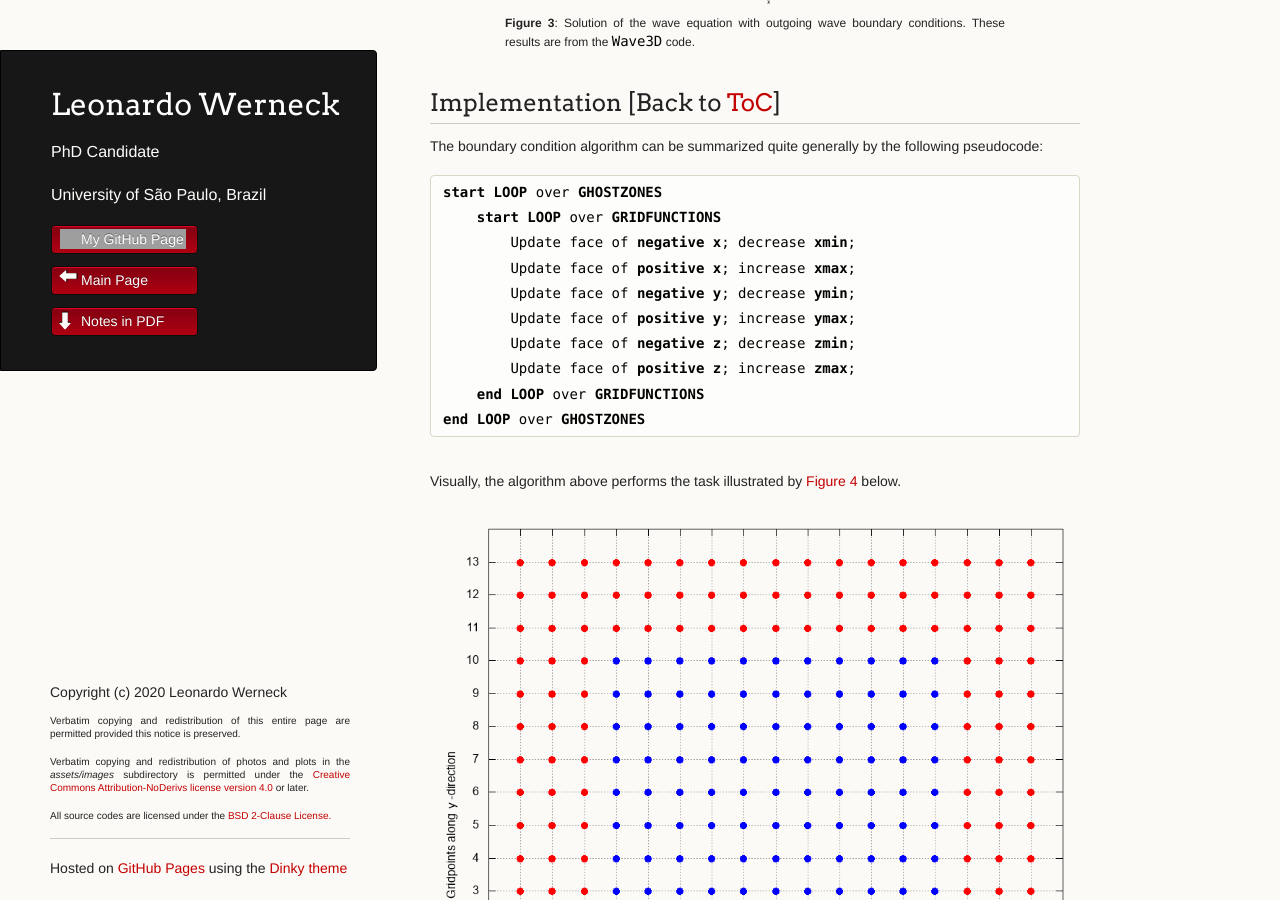
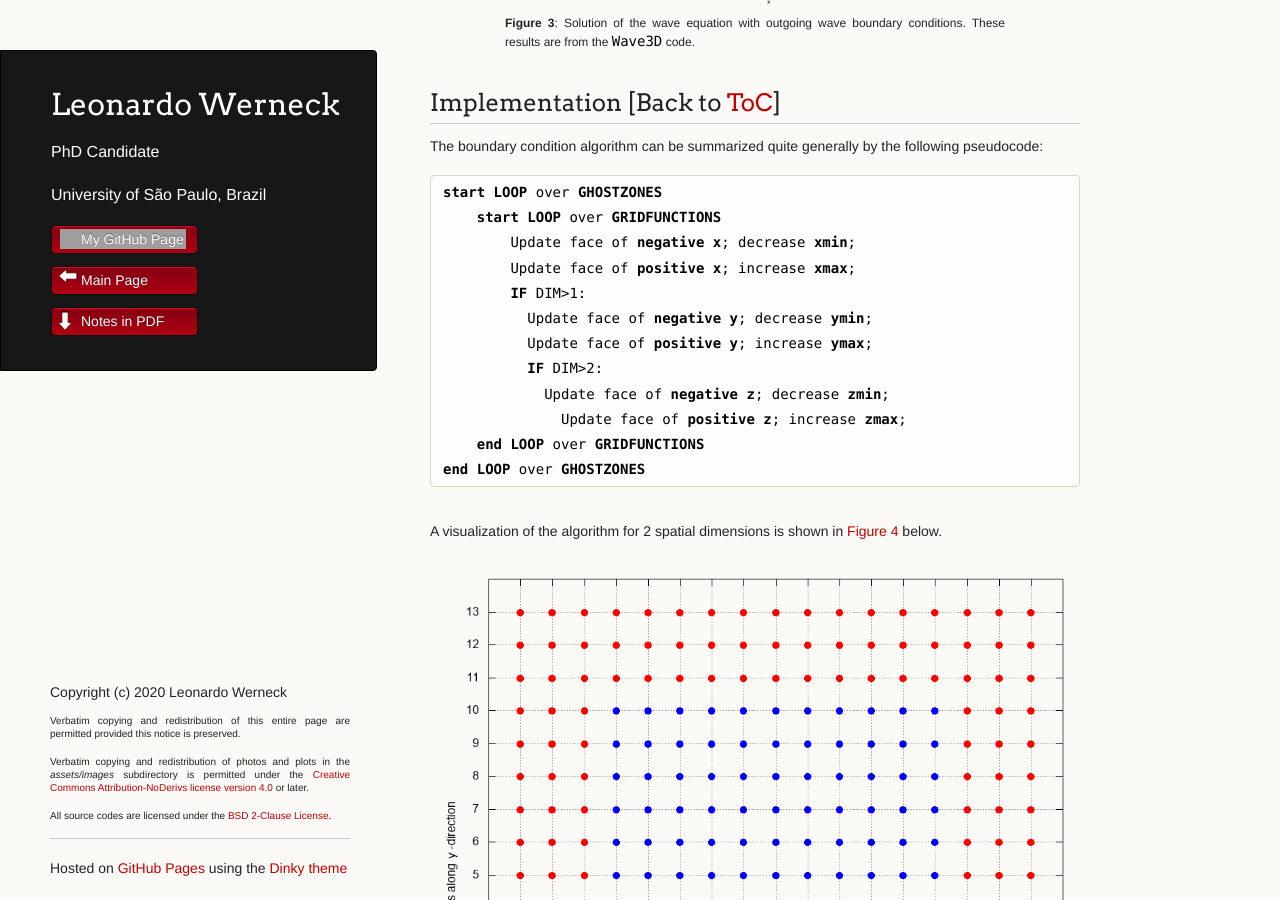
Before and after one commit to leowerneck/leowerneck.github.io, a Jekyll site: the page built from Outer_boundary_conditions.md, in a window 1280 px wide and 900 px high, scrolled down 6995 px. Built offline with Jekyll 4.4.1, drawn with Linux system fonts in a browser that asks for light colours; formulas are drawn with MathJax 3; a script that is not in the unit is left out; grey boxes are pictures that could not be loaded.

Commit message:
Outer_boundary_conditions.md: updated pseudocode to account for different spatial dimensions. Fixed comment before the figure

```diff
--- a/Outer_boundary_conditions.md
+++ b/Outer_boundary_conditions.md
@@ -298,15 +298,17 @@ The boundary condition algorithm can be summarized quite generally by the follow
     <strong>start LOOP</strong> over <strong>GRIDFUNCTIONS</strong>
         Update face of <strong>negative x</strong>; decrease <strong>xmin</strong>;
         Update face of <strong>positive x</strong>; increase <strong>xmax</strong>;
-        Update face of <strong>negative y</strong>; decrease <strong>ymin</strong>;
-        Update face of <strong>positive y</strong>; increase <strong>ymax</strong>;
-        Update face of <strong>negative z</strong>; decrease <strong>zmin</strong>;
-        Update face of <strong>positive z</strong>; increase <strong>zmax</strong>;
+        <strong>IF</strong> DIM>1:
+          Update face of <strong>negative y</strong>; decrease <strong>ymin</strong>;
+          Update face of <strong>positive y</strong>; increase <strong>ymax</strong>;
+          <strong>IF</strong> DIM>2:
+            Update face of <strong>negative z</strong>; decrease <strong>zmin</strong>;
+              Update face of <strong>positive z</strong>; increase <strong>zmax</strong>;
     <strong>end LOOP</strong> over <strong>GRIDFUNCTIONS</strong>
 <strong>end LOOP</strong> over <strong>GHOSTZONES</strong>
 </pre>
 
-Visually, the algorithm above performs the task illustrated by [Figure 4](#Figure4_Algorithm) below.
+A visualization of the algorithm for 2 spatial dimensions is shown in [Figure 4](#Figure4_Algorithm) below.
 
 <a name="Figure4_Algorithm"></a>
 <html>
```
